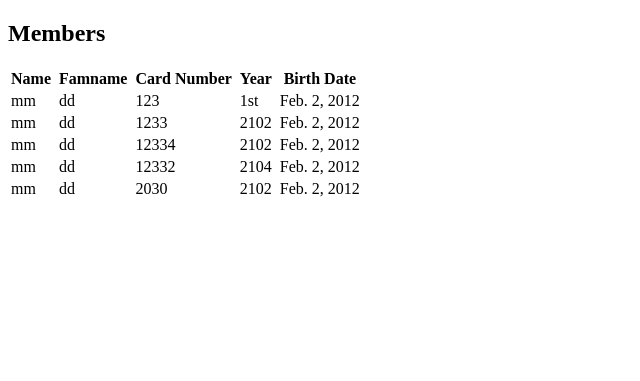
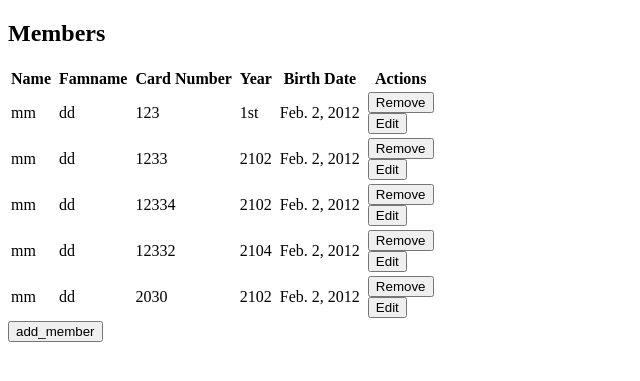
Before and after one commit to Mohamed-Rebbouh/django_, a Django app: page /members/affiche/ in a window 1280 px wide. Shown: the top 381 px of the page, without its empty margins (0-640 px from the left). Run offline with Django 4.2, Linux system fonts and the light colour scheme; data comes from the database, SQL or seed files in the repository; both versions use the stored data as it was after the commit.

Commit message:
2nd commit

```diff
--- a/members/models.py
+++ b/members/models.py
@@ -2,8 +2,8 @@ from django.db import models
 
 # Create your models here.
 class member(models.Model):
-    name = models.TextField()
-    famname = models.TextField()
-    cardnum=models.TextField()
-    year=models.TextField()
+    name = models.CharField(max_length=30)
+    famname = models.CharField(max_length=30)#unique
+    cardnum=models.CharField(max_length=10,unique=True)
+    year=models.CharField(max_length=30)
     birth=models.DateField()
--- a/members/views.py
+++ b/members/views.py
@@ -1,21 +1,32 @@
-from django.shortcuts import render
+from django.shortcuts import render,redirect,get_object_or_404
 from .models import member
+from .Forms import member_form
+
+
+def remove_member(request,member_id):
+    obj = get_object_or_404(member, id=member_id)
+    obj.delete()
+    return redirect(affich)
+
+def edit_member(request,member_id):
+    obj = get_object_or_404(member, id=member_id)
+    if request.method == 'POST':
+        form = member_form(request.POST, instance=obj)
+        if form.is_valid():
+            form.save()
+            return redirect(affich)
+    else:
+        form = member_form(instance=obj)
+    return render(request, 'member.html', {'form': form,'is_edit':True,'idm':member_id})
 # Create your views here.
 def add_member(request):
     if request.method == 'POST':
-        name=request.POST.get('name')
-        fname=request.POST.get('fname')
-        num=request.POST.get('card')
-        year=request.POST.get('year')
-        birth=request.POST.get('birth')
-        member.objects.create(
-            name=name,
-            famname=fname,
-            cardnum=num,
-            year=year,
-            birth=birth
-        )
-    return render(request,'member.html')
+        form=member_form(request.POST)
+        if form.is_valid():
+            form.save()
+            return redirect(affich)
+    form=member_form
+    return render(request,'member.html',{'form':form,'is_edit':False})
 
 def affich(request):
     impo=member.objects.all()
--- a/templates/affich.html
+++ b/templates/affich.html
@@ -20,6 +20,8 @@
                 <th>Year</th>
                 <th></th>
                 <th>Birth Date</th>
+                <th></th>
+                <th>Actions</th>
             </tr>
         </thead>
         <tbody>
@@ -34,10 +36,27 @@
                     <td>{{ member.year }}</td>
                     <td></td>
                     <td>{{ member.birth }}</td>
+                    <td></td>
+                    <td>
+                        <form action="{% url 'remove_member' member.id %}" method="post">
+                            {% csrf_token %}
+                            <button type="submit">Remove</button>
+                        </form>
+                        <form action="{% url 'edit_member' member.id %}" method="get">
+                            <button type="submit">Edit</button>
+                        </form>
+                    </td>
                 </tr>
             {% endfor %}
         </tbody>
     </table>
+    <button onclick="navigateToURL('{% url 'add_member' %}')">add_member</button>
+    <script>
+        function navigateToURL(url) {
+            window.location.href = url;
+        }
+    </script>
+
 {% endif %}
 
 
```
Also changed, not shown: members/Forms.py (added, +9 -0 lines), members/url.py (+4 -3 lines), templates/member.html (+12 -14 lines), app1/models.py (line endings or trailing spaces), db.sqlite3, members/migrations/0002_alter_member_cardnum.py (added), projet_formation/views.py (line endings or trailing spaces).
